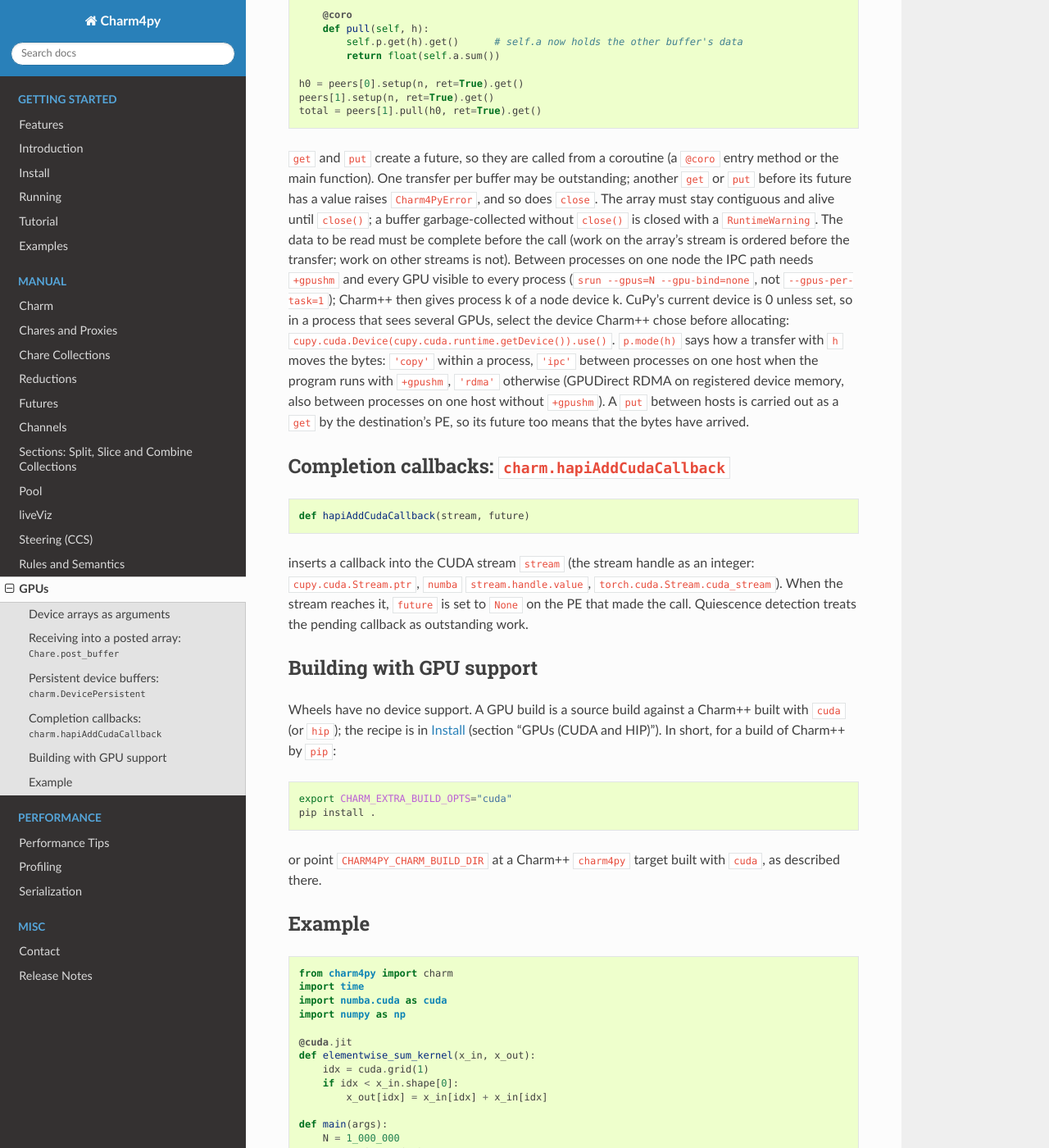
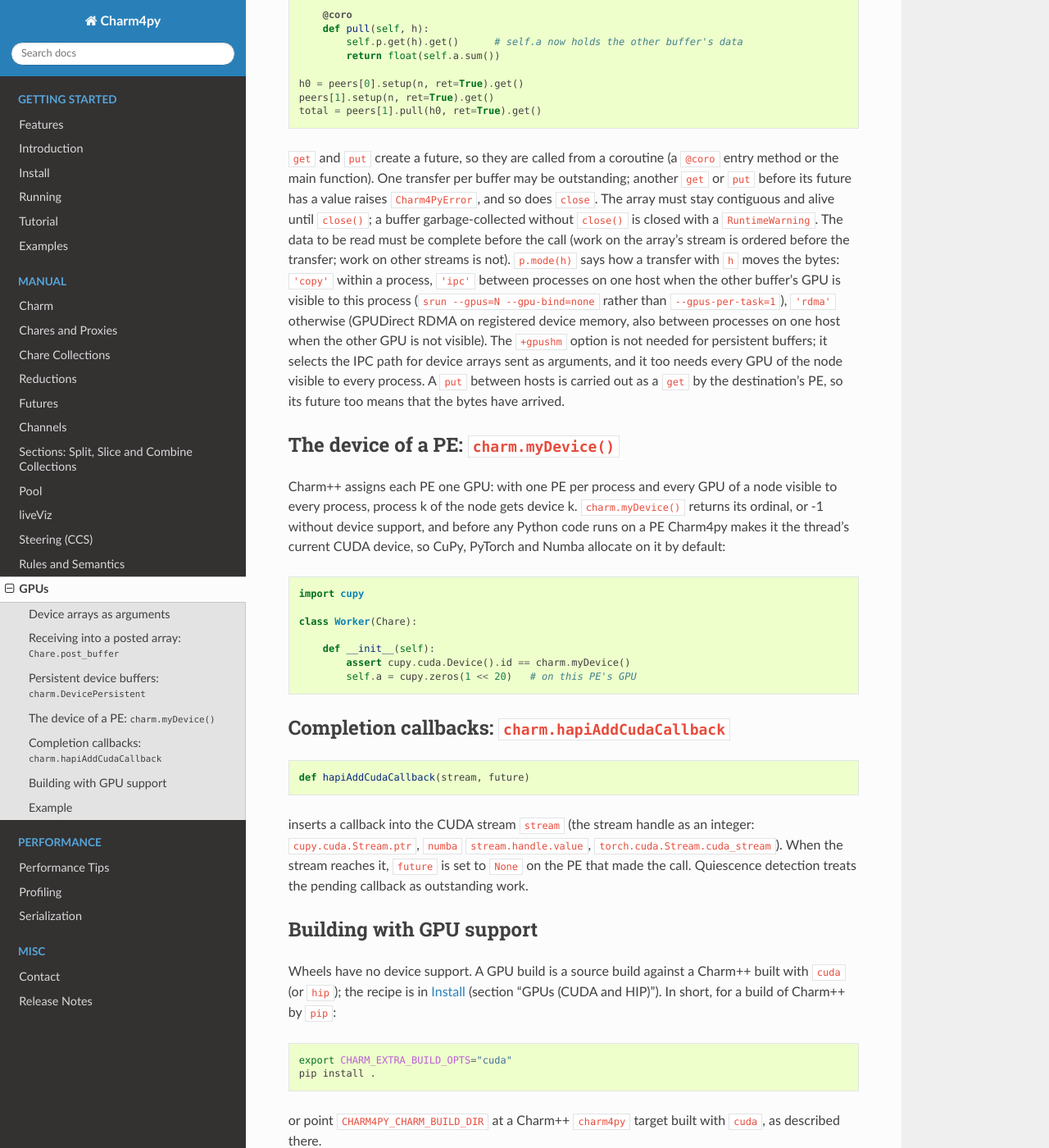
Before and after one commit to charmplusplus/charm4py, a Sphinx documentation site: the page built from docs/gpus.rst, in a window 1280 px wide and 1400 px high, scrolled down 2468 px. Shown: the whole window at 82% size. Built offline with Sphinx 7.4.7 and the Read the Docs theme 3.1.0, drawn with Linux system fonts in a browser that asks for light colours.

Commit message:
charm.myDevice(); the binding makes HAPI's device the current device of each PE
Before the first Python code on a PE (any hook that runs Python) the binding
calls CkDynHapiUseMyDevice, so CuPy, PyTorch and Numba allocate on the GPU
Charm++ assigned to the PE. charm.myDevice() returns it (-1 without device
support). device_persistent.py asserts cupy's current device equals it on
every PE. gpus.rst: the section, and persistent IPC without +gpushm when the
other GPU is visible (Kale's decision on CkDevicePersistent).

Needs ckdyn-dev7 8837b899e.

Co-Authored-By: Claude Fable 5.1 <noreply@anthropic.com>

```diff
--- a/docs/gpus.rst
+++ b/docs/gpus.rst
@@ -148,17 +148,34 @@ outstanding; another ``get`` or ``put`` before its future has a value raises
 until ``close()``; a buffer garbage-collected without ``close()`` is closed with a
 ``RuntimeWarning``. The data to be read must be complete before the call (work on
 the array's stream is ordered before the transfer; work on other streams is not).
-Between processes on one node the IPC path needs ``+gpushm`` and every GPU visible
-to every process (``srun --gpus=N --gpu-bind=none``, not ``--gpus-per-task=1``); Charm++
-then gives process k of a node device k. CuPy's current device is 0 unless set, so in a
-process that sees several GPUs, select the device Charm++ chose before allocating:
-``cupy.cuda.Device(cupy.cuda.runtime.getDevice()).use()``.
 ``p.mode(h)`` says how a transfer with ``h`` moves the bytes: ``'copy'`` within a
-process, ``'ipc'`` between processes on one host when the program runs with
-``+gpushm``, ``'rdma'`` otherwise (GPUDirect RDMA on registered device memory, also
-between processes on one host without ``+gpushm``). A ``put`` between hosts is
-carried out as a ``get`` by the destination's PE, so its future too means that the
-bytes have arrived.
+process, ``'ipc'`` between processes on one host when the other buffer's GPU is
+visible to this process (``srun --gpus=N --gpu-bind=none`` rather than
+``--gpus-per-task=1``), ``'rdma'`` otherwise (GPUDirect RDMA on registered device
+memory, also between processes on one host when the other GPU is not visible). The
+``+gpushm`` option is not needed for persistent buffers; it selects the IPC path for
+device arrays sent as arguments, and it too needs every GPU of the node visible to
+every process. A ``put`` between hosts is carried out as a ``get`` by the
+destination's PE, so its future too means that the bytes have arrived.
+
+The device of a PE: ``charm.myDevice()``
+-----------------------------------------
+
+Charm++ assigns each PE one GPU: with one PE per process and every GPU of a node
+visible to every process, process k of the node gets device k.
+``charm.myDevice()`` returns its ordinal, or -1 without device support, and before
+any Python code runs on a PE Charm4py makes it the thread's current CUDA device, so
+CuPy, PyTorch and Numba allocate on it by default:
+
+.. code-block:: python
+
+    import cupy
+
+    class Worker(Chare):
+
+        def __init__(self):
+            assert cupy.cuda.Device().id == charm.myDevice()
+            self.a = cupy.zeros(1 << 20)   # on this PE's GPU
 
 Completion callbacks: ``charm.hapiAddCudaCallback``
 ---------------------------------------------------
```
Also changed, not shown: 3 other files.
